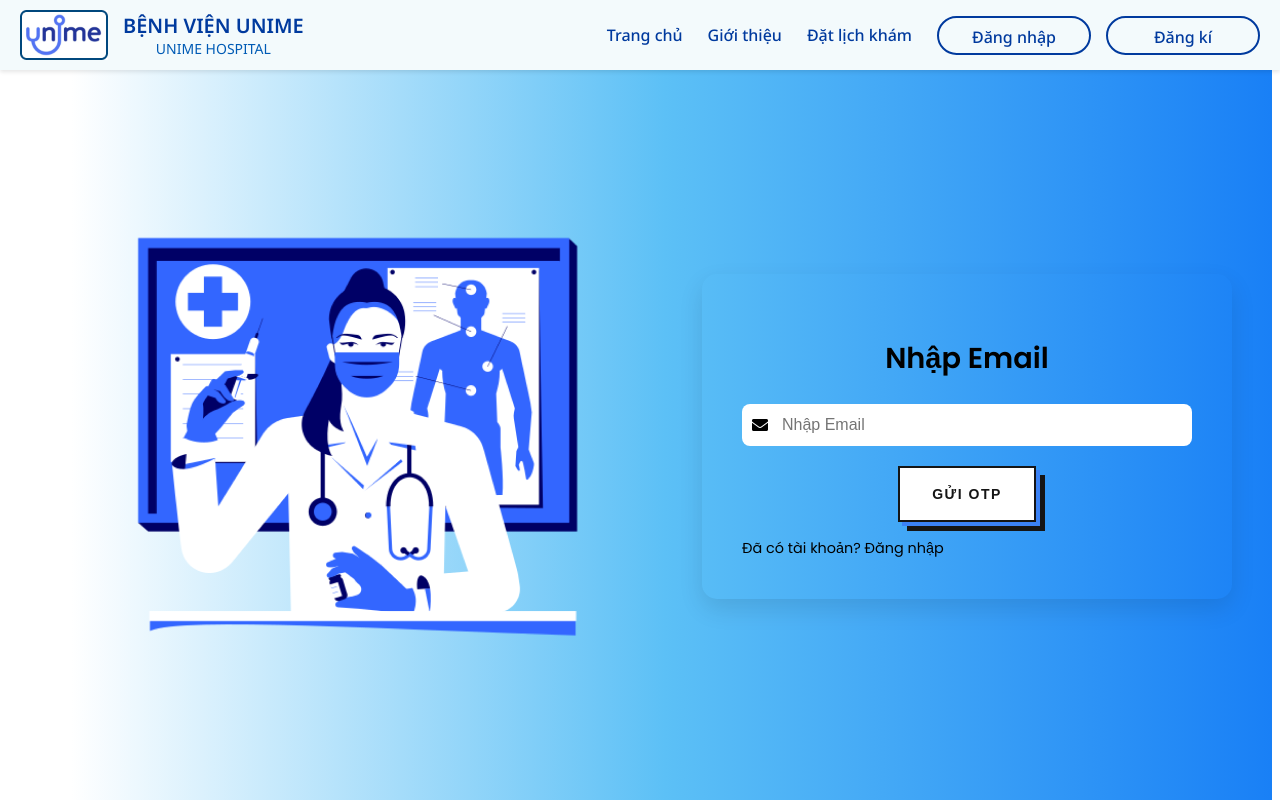
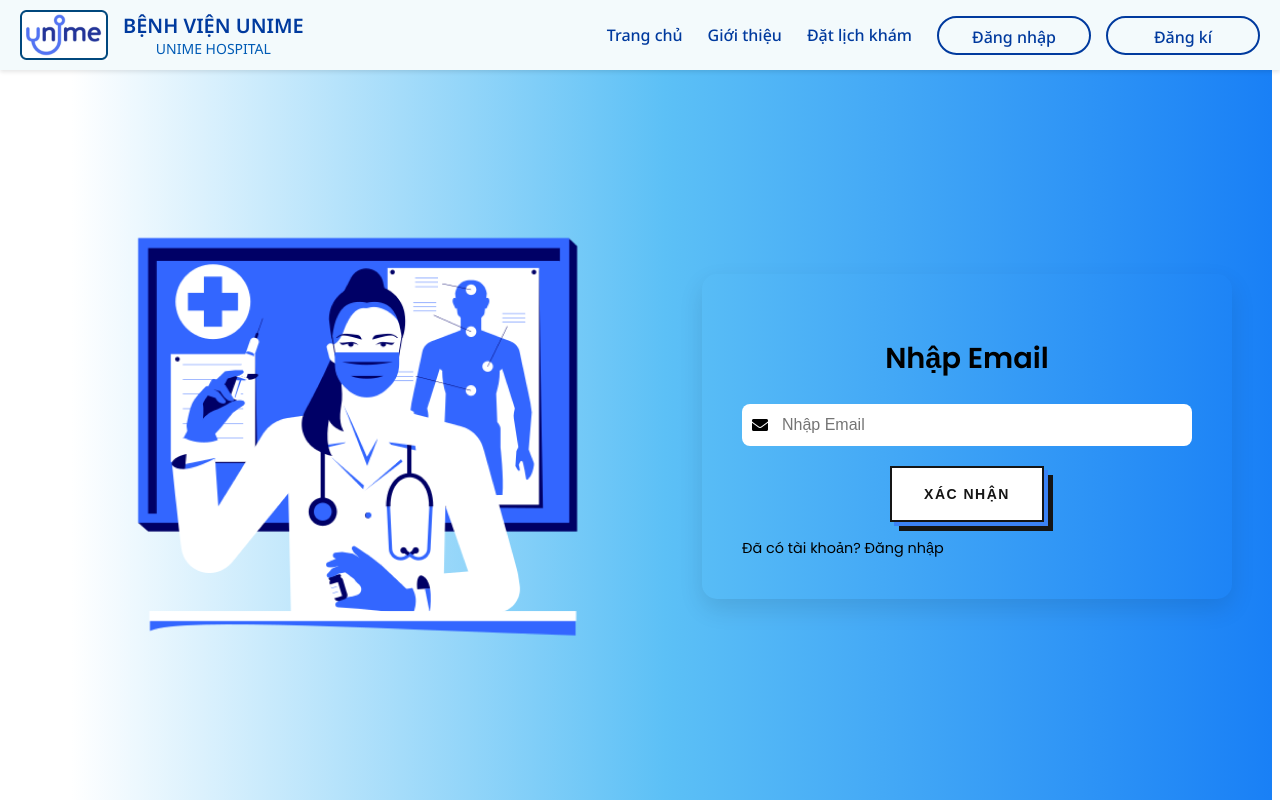
Before and after one commit to NhatHoanggg/unimehospital, a Vue app: page /forgot-password in a window 1280 px wide. Shown: the top 800 px of the page. Built offline with nearby package versions, Linux system fonts and the light colour scheme.

Commit message:
login/ api params forgot password, otp

```diff
--- a/src/components/ForgotPassword.vue
+++ b/src/components/ForgotPassword.vue
@@ -24,7 +24,7 @@
           <div v-if="errorMessage" class="error-message">
             {{ errorMessage }}
           </div>
-          <button type="submit" class="sendOTP-button">GỬI OTP</button>
+          <button type="submit" class="button">Xác nhận</button>
         </form>
         <div class="extra-options">
           <router-link to="/sign-in">Đã có tài khoản? Đăng nhập</router-link>
@@ -35,8 +35,9 @@
 </template>
 
 <script>
+import axios from "axios";
+
 export default {
-  name: "SendOTP",
   data() {
     return {
       email: "",
@@ -44,10 +45,24 @@ export default {
     };
   },
   methods: {
-    submitregister() {
+    async submitregister() {
       if (this.email) {
+        try {
+          const response = await axios.post(
+            `http://localhost:8888/UNIME/mail/sendPassword?mail=${this.email}`
+          );
+          if (response.data.code === 1000) {
+            this.code = response.data.result;
+          } else {
+            this.errorMessage = "Có lỗi xảy ra khi gửi mã OTP.";
+          }
+        } catch (error) {
+          console.error("Error sending OTP:", error);
+          this.errorMessage = "Có lỗi xảy ra khi gửi mã OTP.";
+        }
+        alert("Mật khẩu mới đã được gửi vào email của bạn");
         this.$router.push({
-          path: "/verify-otp",
+          path: "/sign-in",
           query: { email: this.email }
         });
       } else {
@@ -79,7 +94,7 @@ body,
 .register-wrapper,
 .register-card,
 .input-field,
-.sendOTP-button,
+.button,
 .extra-options a {
   font-family: "Poppins", sans-serif;
 }
@@ -104,6 +119,7 @@ body,
 }
 
 .register-card {
+  /* border: 1px solid black; */
   background-color: #a0c4ff;
   border-radius: 20px;
   padding: 2rem;
@@ -209,7 +225,7 @@ h2 {
   text-align: left;
 }
 
-.sendOTP-button {
+.button {
   background: #fff;
   box-shadow: 4px 4px #3b82f6, 9px 9px #151515;
   color: #151515;
@@ -233,7 +249,7 @@ h2 {
   letter-spacing: 1.5px;
   font-family: sans-serif;
 }
-.sendOTP-button::before {
+.button::before {
   position: absolute;
   content: "";
   top: 0;
@@ -244,12 +260,12 @@ h2 {
   z-index: -1;
   transition: 0.5s cubic-bezier(0.785, 0.135, 0.15, 0.86);
 }
-.sendOTP-button:hover::before {
+.button:hover::before {
   width: 100%;
   left: 0;
   right: unset;
 }
-.sendOTP-button:hover {
+.button:hover {
   box-shadow: 0 0 #3b82f6, 0 0 #151515;
   color: white;
 }
--- a/src/components/VerifyOTP.vue
+++ b/src/components/VerifyOTP.vue
@@ -85,13 +85,10 @@ export default {
       alert("Đã gửi mã OTP vào email của bạn.");
       try {
         const response = await axios.post(
-          "https://api.unime.site/UNIME/sendOtp",
-          {
-            email: this.email,
-          }
+          `http://localhost:8888/UNIME/mail/sendOTP?mail=${this.email}`
         );
         if (response.data.code === 1000) {
-          this.code = response.data.result; // Lưu OTP từ API
+          this.code = response.data.result;
         } else {
           this.errorMessage = "Có lỗi xảy ra khi gửi mã OTP.";
         }
```
